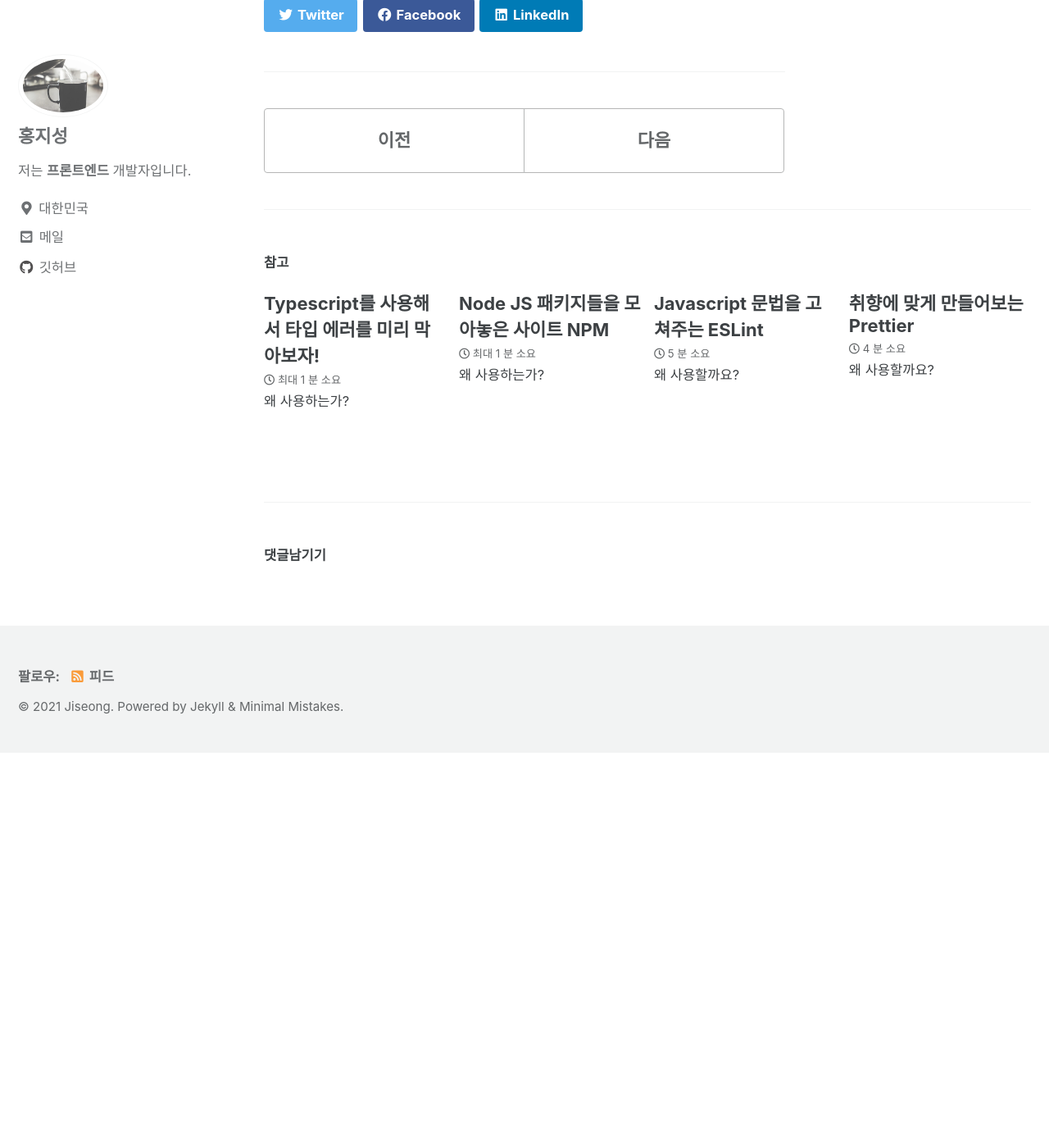
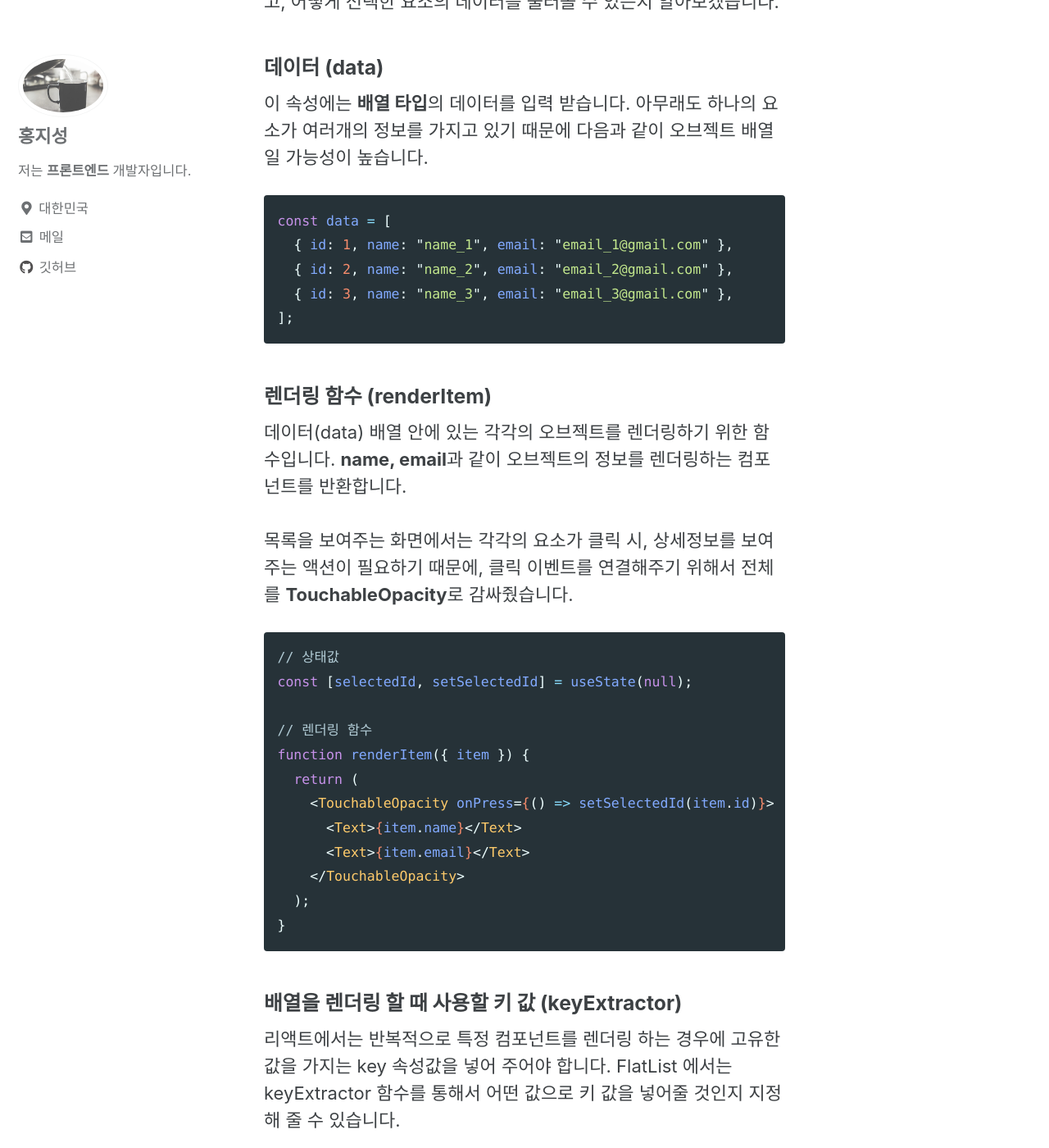
Before and after one commit to HJ-Blog/hj-blog.github.io, a Jekyll site: the page built from _posts/2021-06-10-React-Native-Components.md, in a window 1280 px wide and 1400 px high, scrolled down 2654 px. Shown: the whole window at 82% size. Built offline with Jekyll 4.4.1, drawn with Linux system fonts in a browser that asks for light colours; cached includes are drawn as plain includes; some web fonts are replaced; comment, search, counter and statistics services are not loaded; before the commit the page ends 3572 px from its top, so only the background shows below that; some of the changed text lies outside the part shown.

Commit message:
Update react native component - Flatlist

````diff
--- a/_posts/2021-06-10-React-Native-Components.md
+++ b/_posts/2021-06-10-React-Native-Components.md
@@ -69,3 +69,109 @@ const App = () => (
 
 export default App;
 ```
+
+## FlatList
+
+기본 목록 화면을 구성하기 위한 가장 편리한 인터페이스라고 합니다. 일반적으로 우리가 목록을 나타내는 화면을 구성하는 경우에 가장 필요로 하는 것이 **선택한 요소의 데이터**를 불러오는 방법입니다.
+<br>
+<br>
+우선, FlatList 컴포넌트를 사용하기 위해서는 어떤 속성들이 필요하고, 어떻게 선택한 요소의 데이터를 불러올 수 있는지 알아보겠습니다.
+
+### 데이터 (data)
+
+이 속성에는 **배열 타입**의 데이터를 입력 받습니다. 아무래도 하나의 요소가 여러개의 정보를 가지고 있기 때문에 다음과 같이 오브젝트 배열일 가능성이 높습니다.
+
+```js
+const data = [
+  { id: 1, name: "name_1", email: "email_1@gmail.com" },
+  { id: 2, name: "name_2", email: "email_2@gmail.com" },
+  { id: 3, name: "name_3", email: "email_3@gmail.com" },
+];
+```
+
+### 렌더링 함수 (renderItem)
+
+데이터(data) 배열 안에 있는 각각의 오브젝트를 렌더링하기 위한 함수입니다. **name, email**과 같이 오브젝트의 정보를 렌더링하는 컴포넌트를 반환합니다.
+<br>
+<br>
+목록을 보여주는 화면에서는 각각의 요소가 클릭 시, 상세정보를 보여주는 액션이 필요하기 때문에, 클릭 이벤트를 연결해주기 위해서 전체를 **TouchableOpacity**로 감싸줬습니다.
+
+```jsx
+// 상태값
+const [selectedId, setSelectedId] = useState(null);
+
+// 렌더링 함수
+function renderItem({ item }) {
+  return (
+    <TouchableOpacity onPress={() => setSelectedId(item.id)}>
+      <Text>{item.name}</Text>
+      <Text>{item.email}</Text>
+    </TouchableOpacity>
+  );
+}
+```
+
+### 배열을 렌더링 할 때 사용할 키 값 (keyExtractor)
+
+리액트에서는 반복적으로 특정 컴포넌트를 렌더링 하는 경우에 고유한 값을 가지는 key 속성값을 넣어 주어야 합니다. FlatList 에서는 keyExtractor 함수를 통해서 어떤 값으로 키 값을 넣어줄 것인지 지정해 줄 수 있습니다.
+
+```jsx
+<FlatList keyExtractor={(item, index) => item.id} />
+```
+
+### 렌더링에 영향을 주는 또다른 값 (extraData)
+
+FlatList 안에 있는 요소들을 렌더링 하는 데에 영향을 주는 값은 데이터(data) 뿐입니다. 하지만, extraData 속성을 사용하면 추가적으로 영향을 주는 변수를 정의할 수 있습니다.
+<br>
+<br>
+예를들어, 다음과 같이 선택된 요소의 아이디를 추가하면, 요소를 클릭하여 현재 선택된 아이디가 변할 때마다, 리스트가 새롭게 렌더링 됩니다.
+
+```jsx
+<FlatList extraData={selectedId} />
+```
+
+### 샘플코드
+
+```jsx
+import React, { useState } from "react";
+import {
+  FlatList,
+  SafeAreaView,
+  StatusBar,
+  StyleSheet,
+  Text,
+  TouchableOpacity,
+} from "react-native";
+
+const data = [
+  { id: 1, name: "name_1", email: "email_1@gmail.com" },
+  { id: 2, name: "name_2", email: "email_2@gmail.com" },
+  { id: 3, name: "name_3", email: "email_3@gmail.com" },
+];
+
+const App = () => {
+  const [selectedId, setSelectedId] = useState(null);
+
+  function renderItem({ item }) {
+    return (
+      <TouchableOpacity onPress={() => setSelectedId(item.id)}>
+        <Text>{item.name}</Text>
+        <Text>{item.email}</Text>
+      </TouchableOpacity>
+    );
+  }
+
+  return (
+    <SafeAreaView>
+      <FlatList
+        data={data}
+        renderItem={renderItem}
+        keyExtractor={(item) => item.id}
+        extraData={selectedId}
+      />
+    </SafeAreaView>
+  );
+};
+
+export default App;
+```
````
